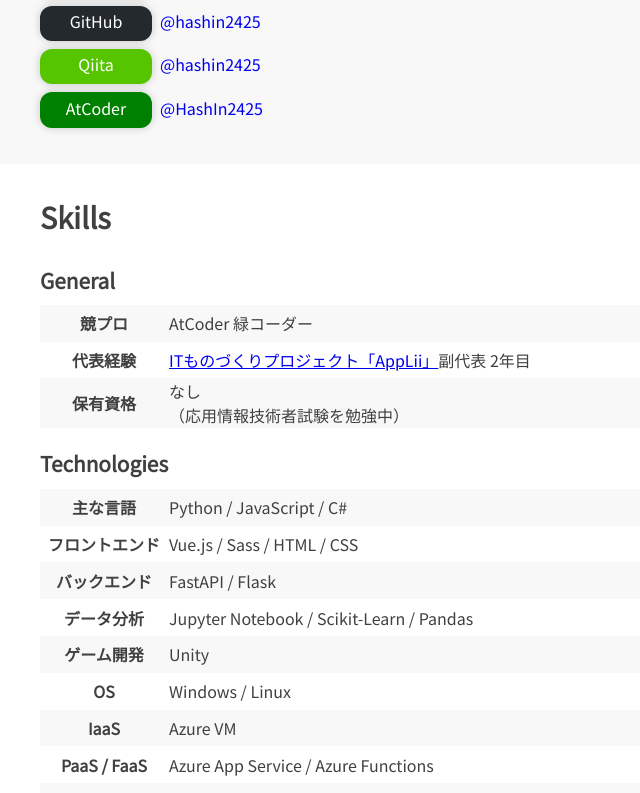
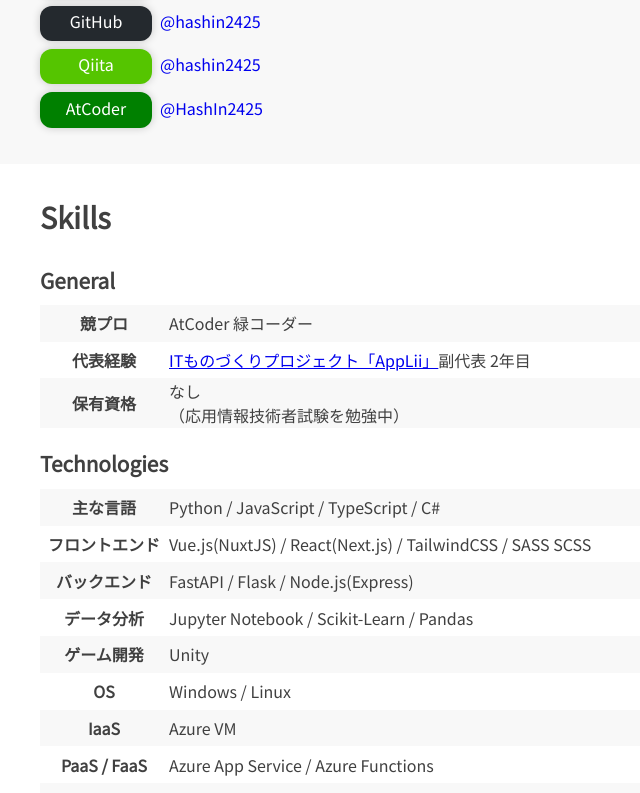
Before and after one commit to hashin2425/hashin2425.github.io, a Vue app in the folder src/: page / in a window 1280 px wide. Shown: the part 384-1177 px from the top of the page, without its empty margins (0-640 px from the left). Built offline with nearby package versions, Linux system fonts and the light colour scheme; a web font is replaced by a local one.

Commit message:
技術スタックとかを更新

```diff
--- a/src/src/sections/Main.vue
+++ b/src/src/sections/Main.vue
@@ -47,15 +47,15 @@
           <tbody>
             <tr>
               <th>主な言語</th>
-              <td>Python / JavaScript / C#</td>
+              <td>Python / JavaScript / TypeScript / C#</td>
             </tr>
             <tr>
               <th>フロントエンド</th>
-              <td>Vue.js / Sass / HTML / CSS</td>
+              <td>Vue.js(NuxtJS) / React(Next.js) / TailwindCSS / SASS SCSS</td>
             </tr>
             <tr>
               <th>バックエンド</th>
-              <td>FastAPI / Flask</td>
+              <td>FastAPI / Flask / Node.js(Express)</td>
             </tr>
             <tr>
               <th>データ分析</th>
```
Also changed, not shown: 1 other file (tests, documents, lock files or other folders).
